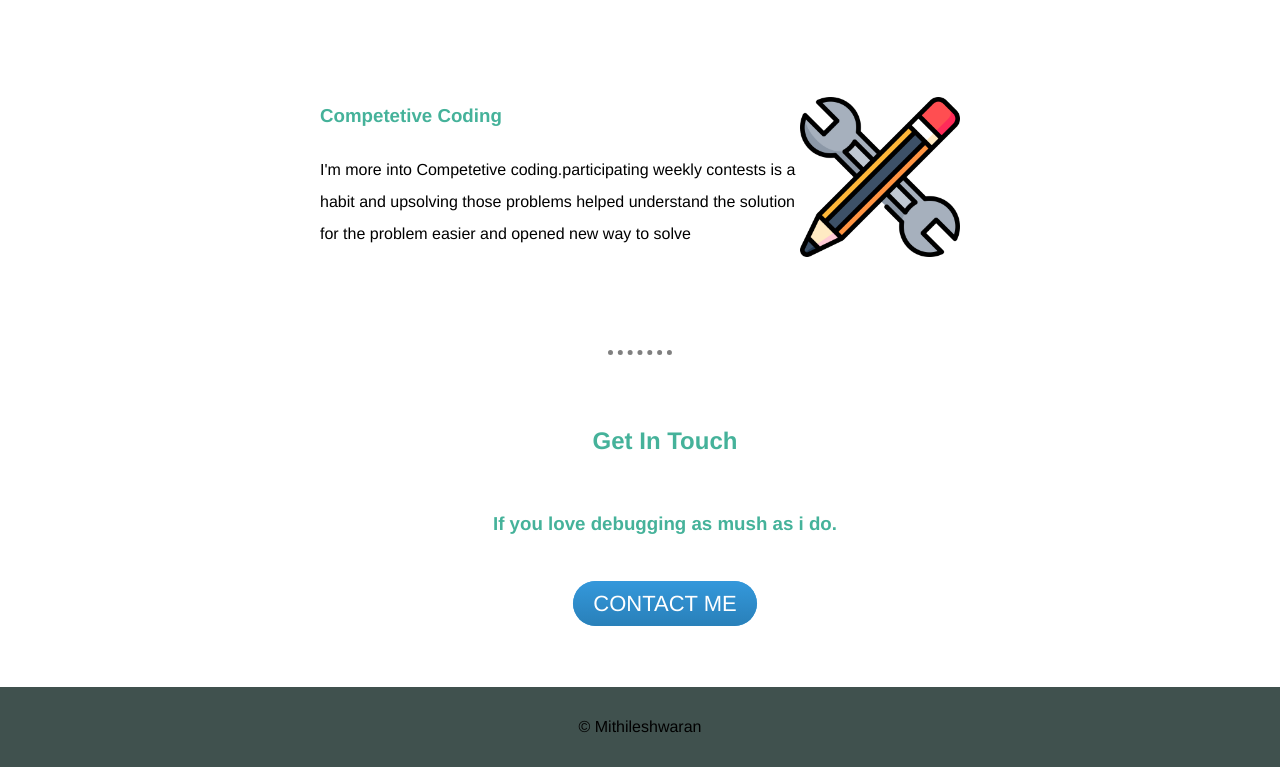
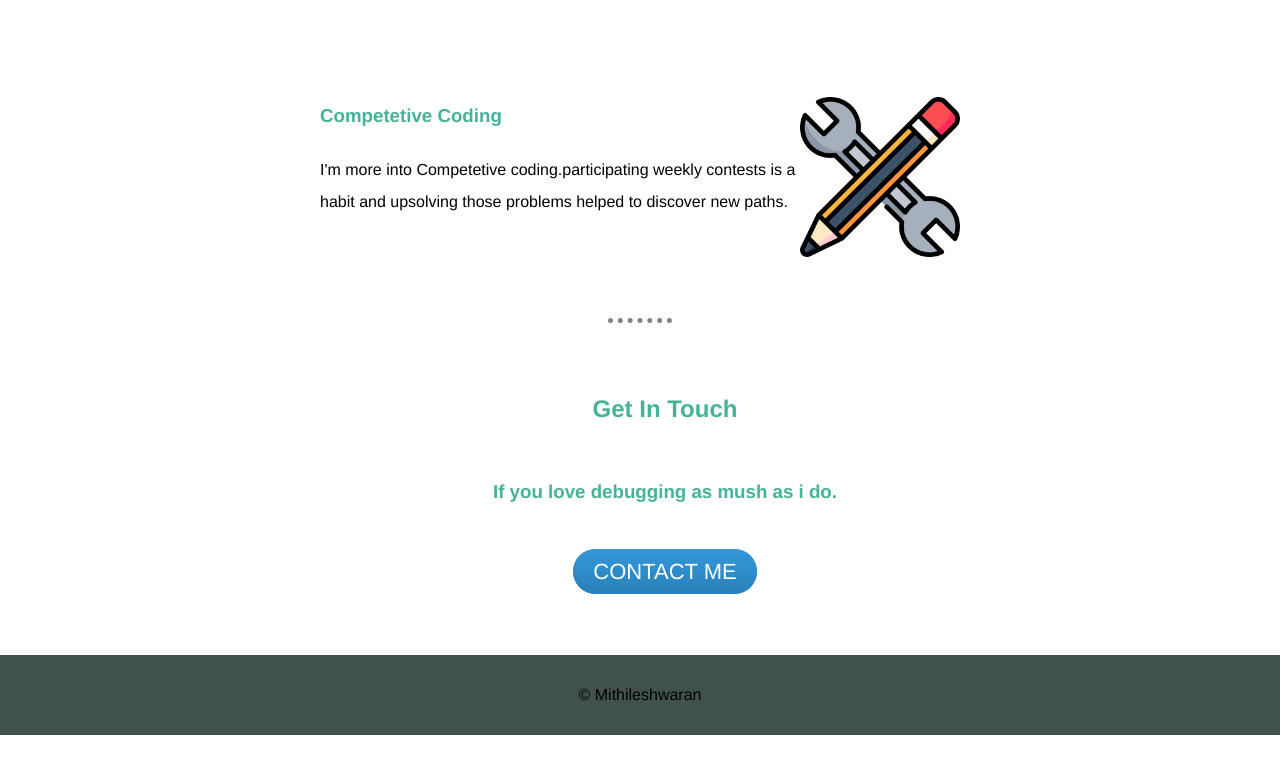
Before and after one commit to MithileshwaranS/MyWebsite, a plain HTML site: page index.html in a window 1280 px wide. Shown: the part 1535-2302 px from the top of the page. After the commit the page ends 2270 px from the top, so only its background shows below. Drawn offline with Linux system fonts and the light colour scheme.

Commit message:
update index.html

```diff
--- a/index.html
+++ b/index.html
@@ -39,8 +39,7 @@
             <div class="skill-row">
               <img class="code1-img" src="pencil.png" alt="code1-img">
               <h3>Competetive Coding</h3>
-              <p>I'm more into Competetive coding.participating weekly contests is a habit and upsolving those problems helped
-                understand the solution for the problem easier and opened new way to solve
+              <p>I'm more into Competetive coding.participating weekly contests is a habit and upsolving those problems helped to discover new paths.
               </p>
             </div>
           </div>
```
